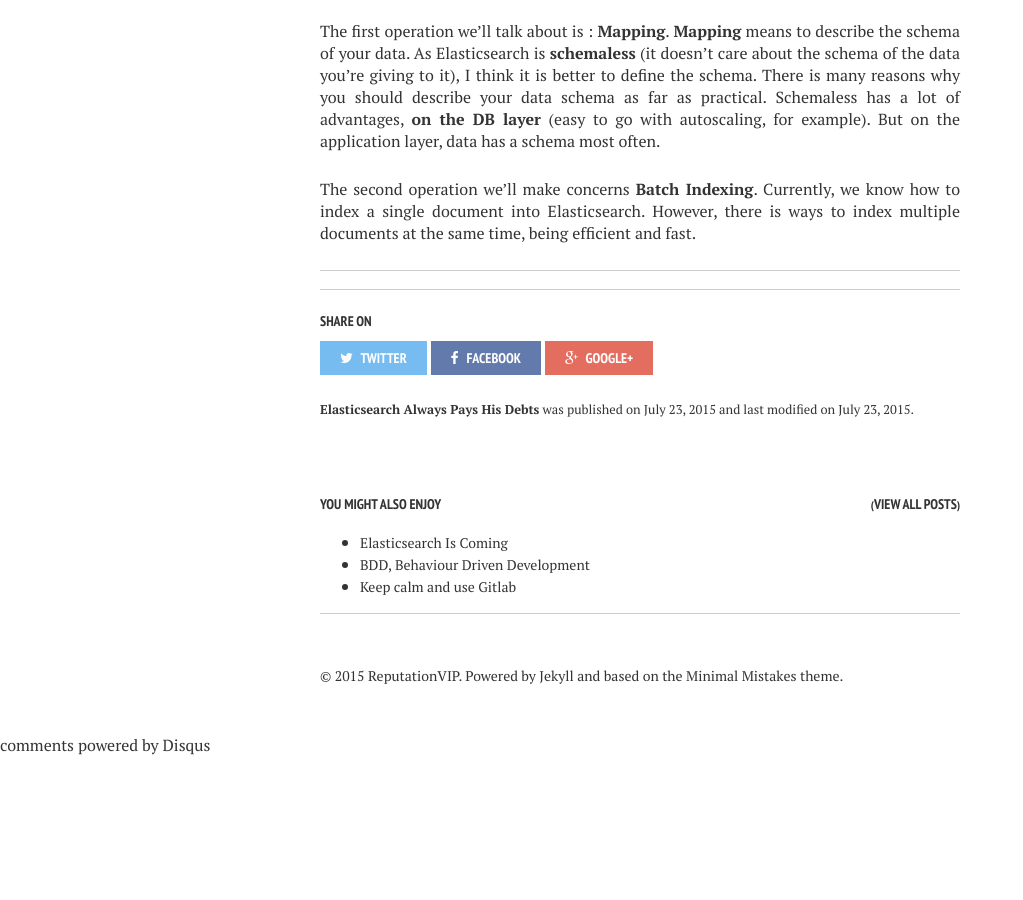
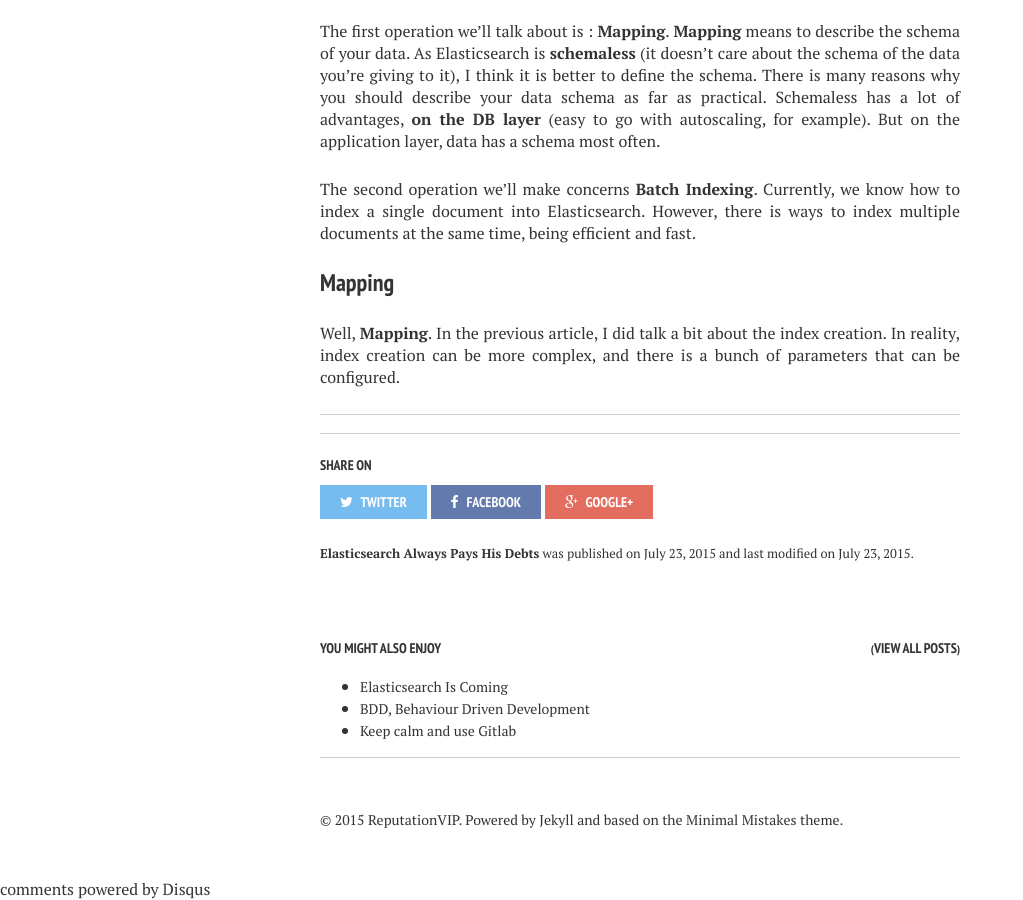
Before and after one commit to semji/reputationvip.github.io, a Jekyll site: the page built from _posts/2015-07-23-elasticsearch-always-pays-his-debts.md, in a window 1280 px wide and 900 px high, scrolled down 1697 px. Shown: the whole window, without its empty margins (0-1023 px from the left). Built offline with Jekyll 4.4.1, drawn with Linux system fonts in a browser that asks for light colours; nearby versions of some CDN libraries; comment, search, counter and statistics services are not loaded; before the commit the page ends 2453 px from its top, so only the background shows below that; some of the changed text lies outside the part shown.

Commit message:
Began "Mapping" section

```diff
--- a/_posts/2015-07-23-elasticsearch-always-pays-his-debts.md
+++ b/_posts/2015-07-23-elasticsearch-always-pays-his-debts.md
@@ -62,4 +62,9 @@ lot of advantages, **on the DB layer** (easy to go with autoscaling, for example
 The second operation we'll make concerns **Batch Indexing**. Currently, we know how to index a single document into Elasticsearch. However, there is ways to index multiple documents
 at the same time, being efficient and fast.
 
+### Mapping
+
+Well, **Mapping**. In the previous article, I did talk a bit about the index creation. In reality, index creation can be more complex, and there is a bunch of parameters that can
+be configured.
+
 ***
```
